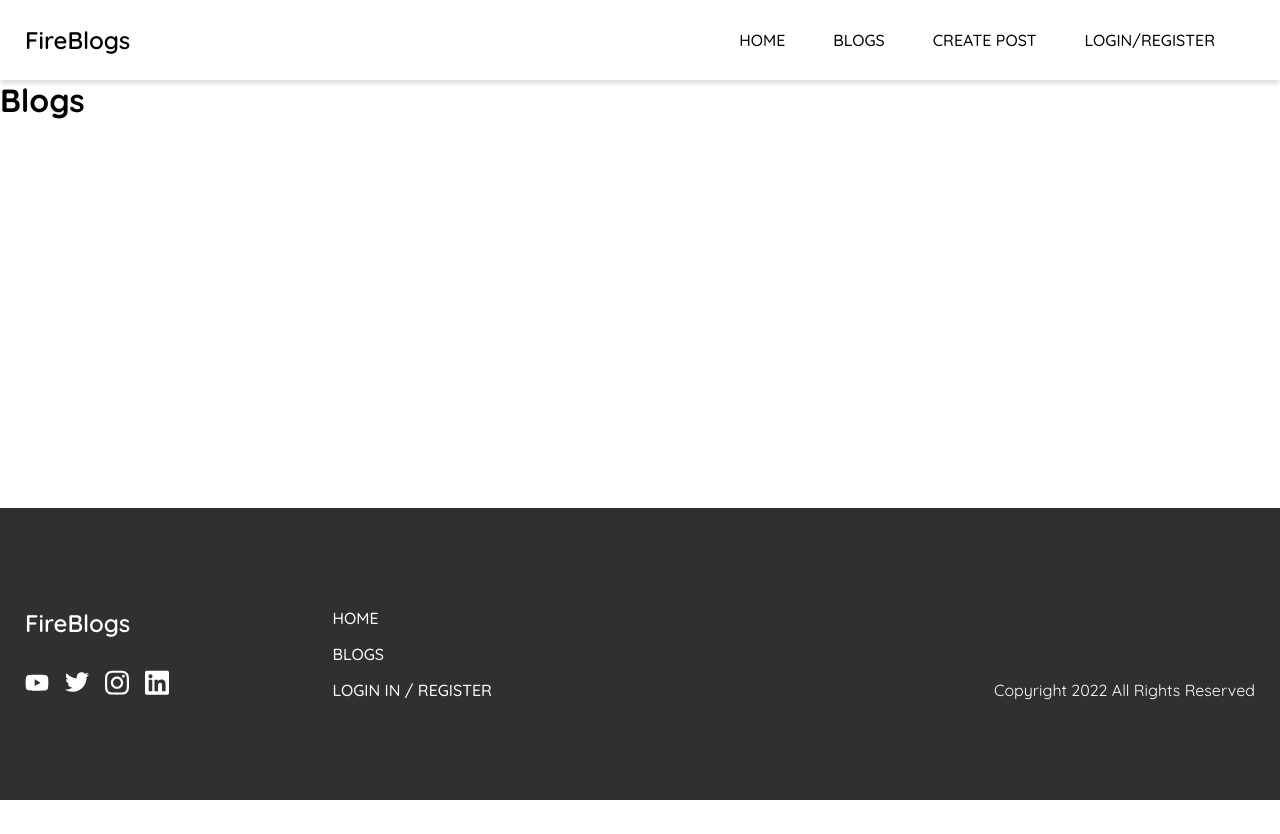
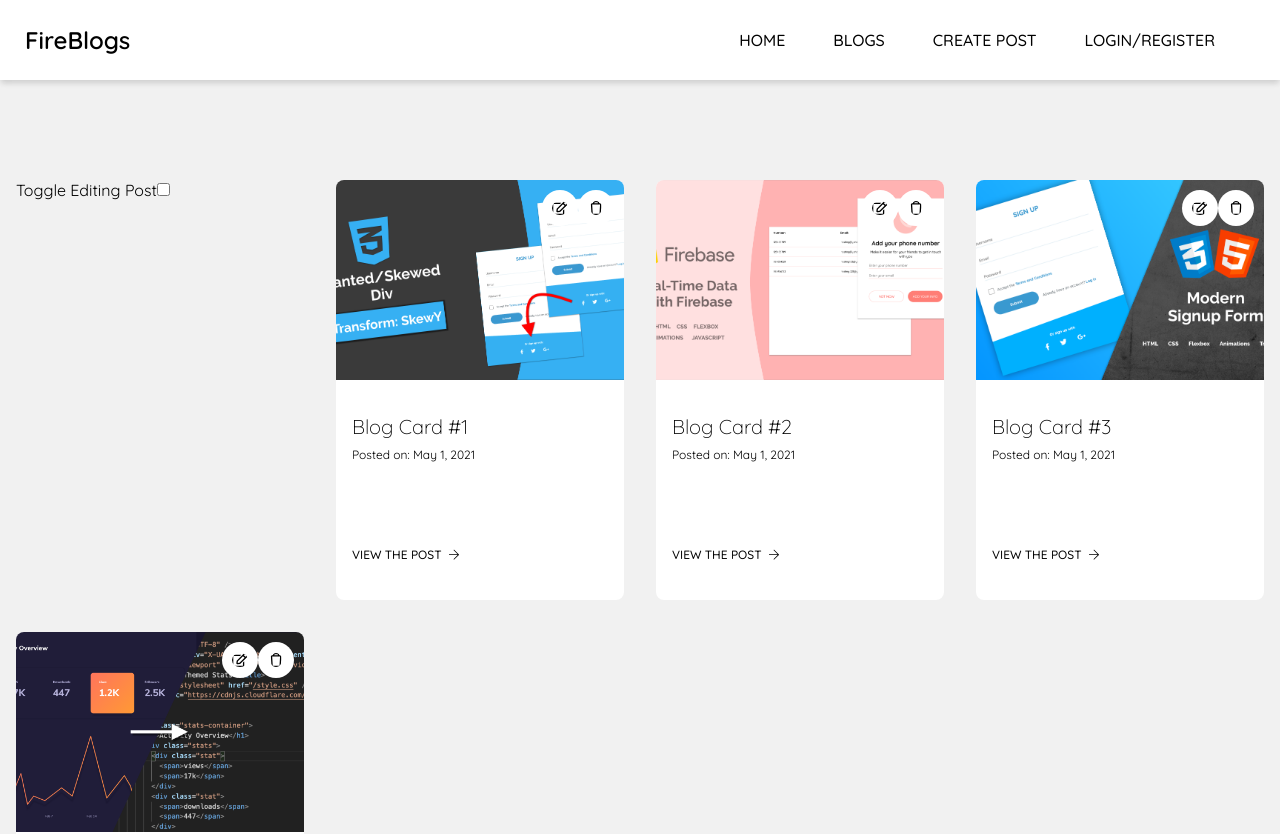
Before and after one commit to owentr1369/blog-project-vuejs-firebase, a Vue app: page /blogs in a window 1280 px wide. Shown: the top 834 px of the page. Before the commit the page ends 800 px from the top, so only its background shows below. Built offline with nearby package versions, Linux system fonts and the light colour scheme; what vue2-editor would draw is missing.

Commit message:
add blogs view template

```diff
--- a/src/store/index.js
+++ b/src/store/index.js
@@ -1,15 +1,34 @@
-import Vue from 'vue'
-import Vuex from 'vuex'
+import Vue from "vue";
+import Vuex from "vuex";
 
-Vue.use(Vuex)
+Vue.use(Vuex);
 
 export default new Vuex.Store({
   state: {
+    sampleBlogCards: [
+      {
+        blogTitle: "Blog Card #1",
+        blogCoverPhoto: "stock-1",
+        blogDate: "May 1, 2021",
+      },
+      {
+        blogTitle: "Blog Card #2",
+        blogCoverPhoto: "stock-2",
+        blogDate: "May 1, 2021",
+      },
+      {
+        blogTitle: "Blog Card #3",
+        blogCoverPhoto: "stock-3",
+        blogDate: "May 1, 2021",
+      },
+      {
+        blogTitle: "Blog Card #4",
+        blogCoverPhoto: "stock-4",
+        blogDate: "May 1, 2021",
+      },
+    ],
   },
-  mutations: {
-  },
-  actions: {
-  },
-  modules: {
-  }
-})
+  mutations: {},
+  actions: {},
+  modules: {},
+});
--- a/src/views/Blogs.vue
+++ b/src/views/Blogs.vue
@@ -1,10 +1,29 @@
 <template>
-  <h1>Blogs</h1>
+  <div class="blog-card-wrap">
+    <div class="blog-cards container">
+      <div class="toggle-edit">
+        <span>Toggle Editing Post</span>
+        <input type="checkbox" v-model="editPost" />
+      </div>
+      <BlogCardComp
+        :post="post"
+        v-for="(post, index) in sampleBlogCards"
+        :key="index"
+      />
+    </div>
+  </div>
 </template>
 
 <script>
+import BlogCardComp from "../components/BlogCardComp.vue";
 export default {
   name: "blogs",
+  components: { BlogCardComp },
+  computed: {
+    sampleBlogCards() {
+      return this.$store.state.sampleBlogCards;
+    },
+  },
 };
 </script>
 
--- a/src/views/Home.vue
+++ b/src/views/Home.vue
@@ -57,29 +57,12 @@ export default {
           blogCoverPhoto: "designed-for-everyone",
         },
       ],
-      sampleBlogCards: [
-        {
-          blogTitle: "Blog Card #1",
-          blogCoverPhoto: "stock-1",
-          blogDate: "May 1, 2021",
-        },
-        {
-          blogTitle: "Blog Card #2",
-          blogCoverPhoto: "stock-2",
-          blogDate: "May 1, 2021",
-        },
-        {
-          blogTitle: "Blog Card #3",
-          blogCoverPhoto: "stock-3",
-          blogDate: "May 1, 2021",
-        },
-        {
-          blogTitle: "Blog Card #4",
-          blogCoverPhoto: "stock-4",
-          blogDate: "May 1, 2021",
-        },
-      ],
     };
+  },
+  computed: {
+    sampleBlogCards() {
+      return this.$store.state.sampleBlogCards;
+    },
   },
 };
 </script>
```
